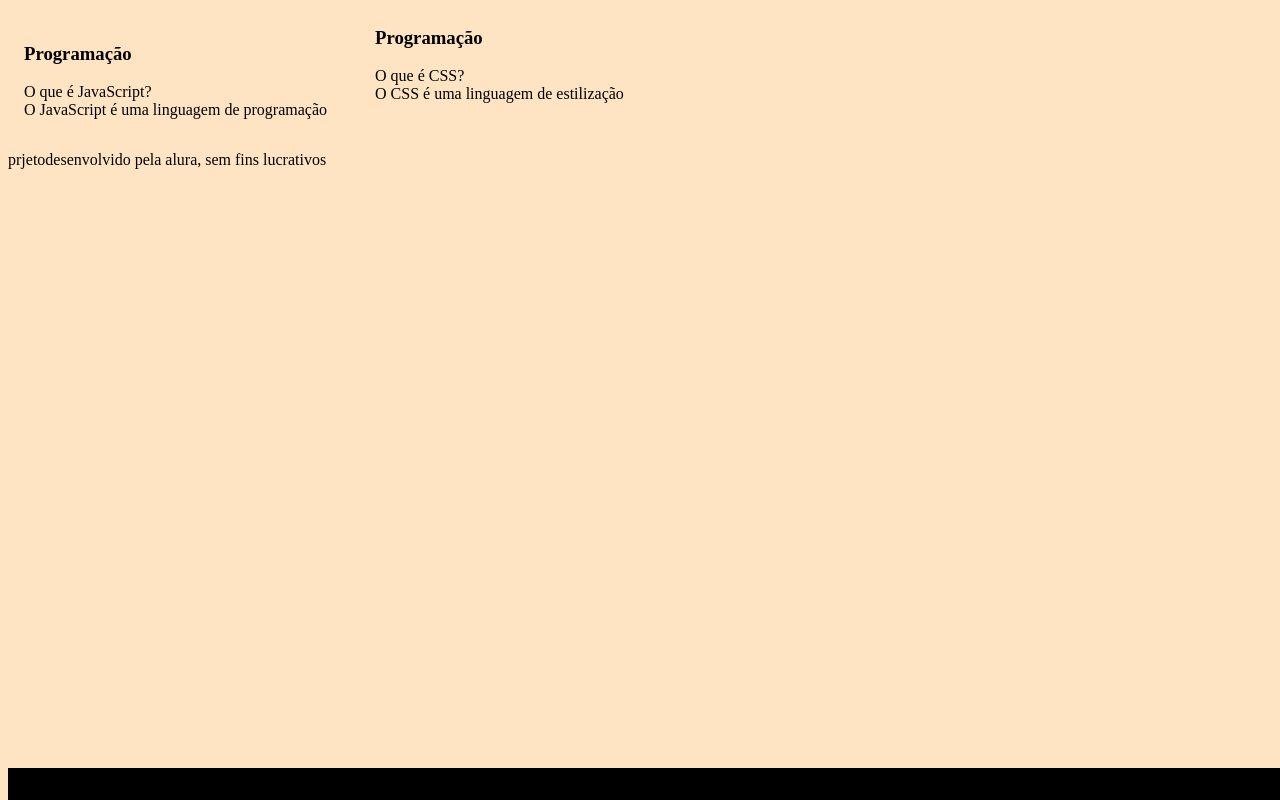
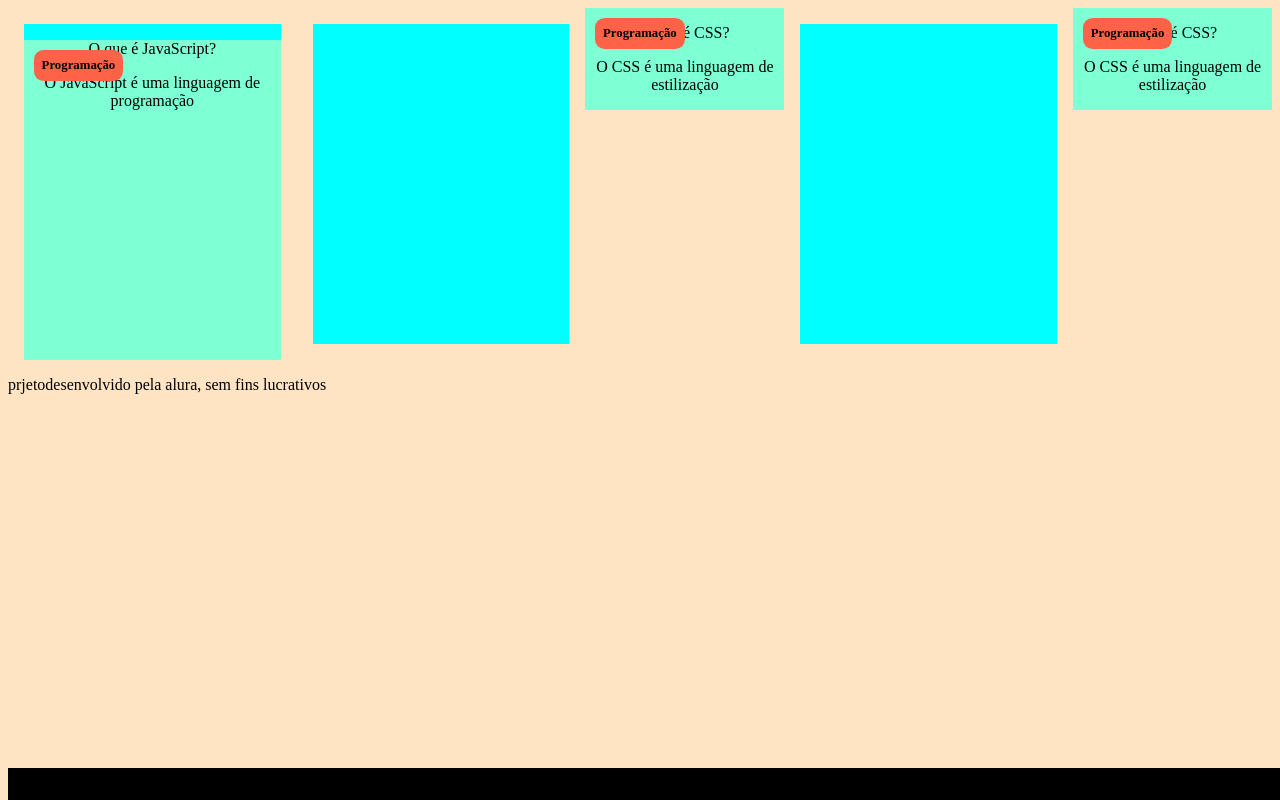
Before and after one commit to Braaozin/interativo, a plain HTML site: page index.html in a window 1280 px wide. Drawn offline with Linux system fonts and the light colour scheme; files that its build step writes are made by us from their sources.

Commit message:
boirjbior

```diff
--- a/index.html
+++ b/index.html
@@ -13,10 +13,10 @@
           <div class="cartao__conteudo">
             <h3>Programação</h3>
             <div class="cartao__conteudo__pergunta">
-              O que é JavaScript?
+              <p>O que é JavaScript?</p>
             </div>
             <div class="cartao__conteudo__resposta">
-              O JavaScript é uma linguagem de programação
+              <p>O JavaScript é uma linguagem de programação</p>
             </div>
           </div>
          </article>
@@ -24,13 +24,24 @@
           <div class="cartao__conteudo">
             <h3>Programação</h3>
             <div class="cartao__conteudo__pergunta">
-              O que é CSS?
+              <p>O que é CSS?</p>
             </div>
             <div class="cartao__conteudo__resposta">
-              O CSS é uma linguagem de estilização
+              <p>O CSS é uma linguagem de estilização</p>
             </div>
           </div>
          </article>
+         <article class="cartao"></article>
+         <div class="cartao__conteudo">
+           <h3>Programação</h3>
+           <div class="cartao__conteudo__pergunta">
+             <p>O que é CSS?</p>
+           </div>
+           <div class="cartao__conteudo__resposta">
+             <p>O CSS é uma linguagem de estilização</p>
+           </div>
+         </div>
+        </article>
       </section>
 
   </main>
--- a/style.css
+++ b/style.css
@@ -9,9 +9,27 @@ body{
 
 .cartao{
     margin: 1rem 1rem;
+    background-color: aqua;
+    height: 20rem;
+    flex-grow: 1;
+    flex-basis: calc(33% - 6rem);
 }
 
+.cartao__conteudo {
+    text-align: center;
+    background-color: aquamarine;
+    height: 100%;
+}
 
+.cartao__conteudo h3 {
+    background-color: tomato;
+    text-align: left;
+    padding: 0.5rem;
+    position: absolute;
+    margin: 0.6rem;
+    border-radius: 0.6rem;
+    font-size: 1vw;
+}
 
 
 
```
